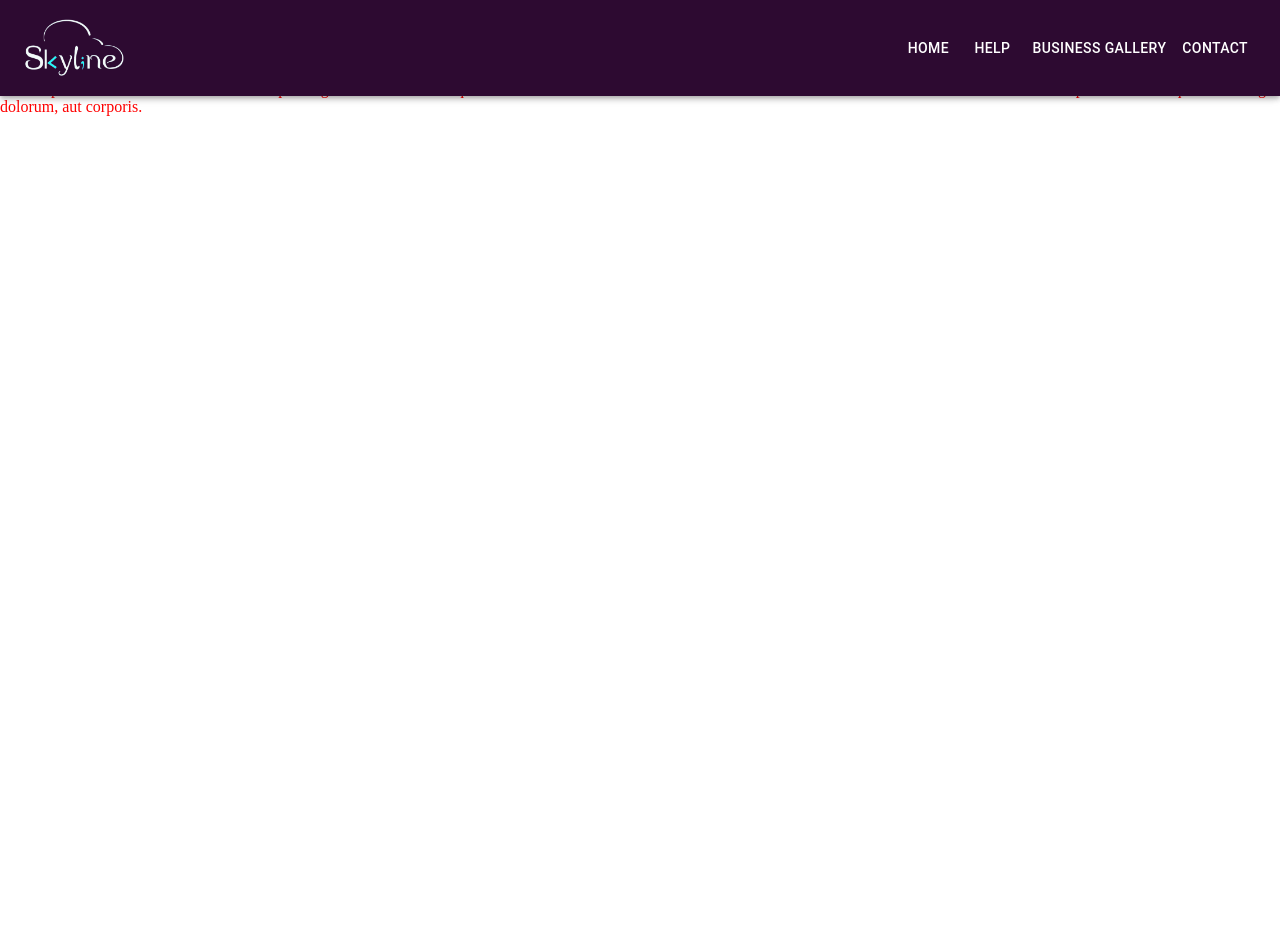
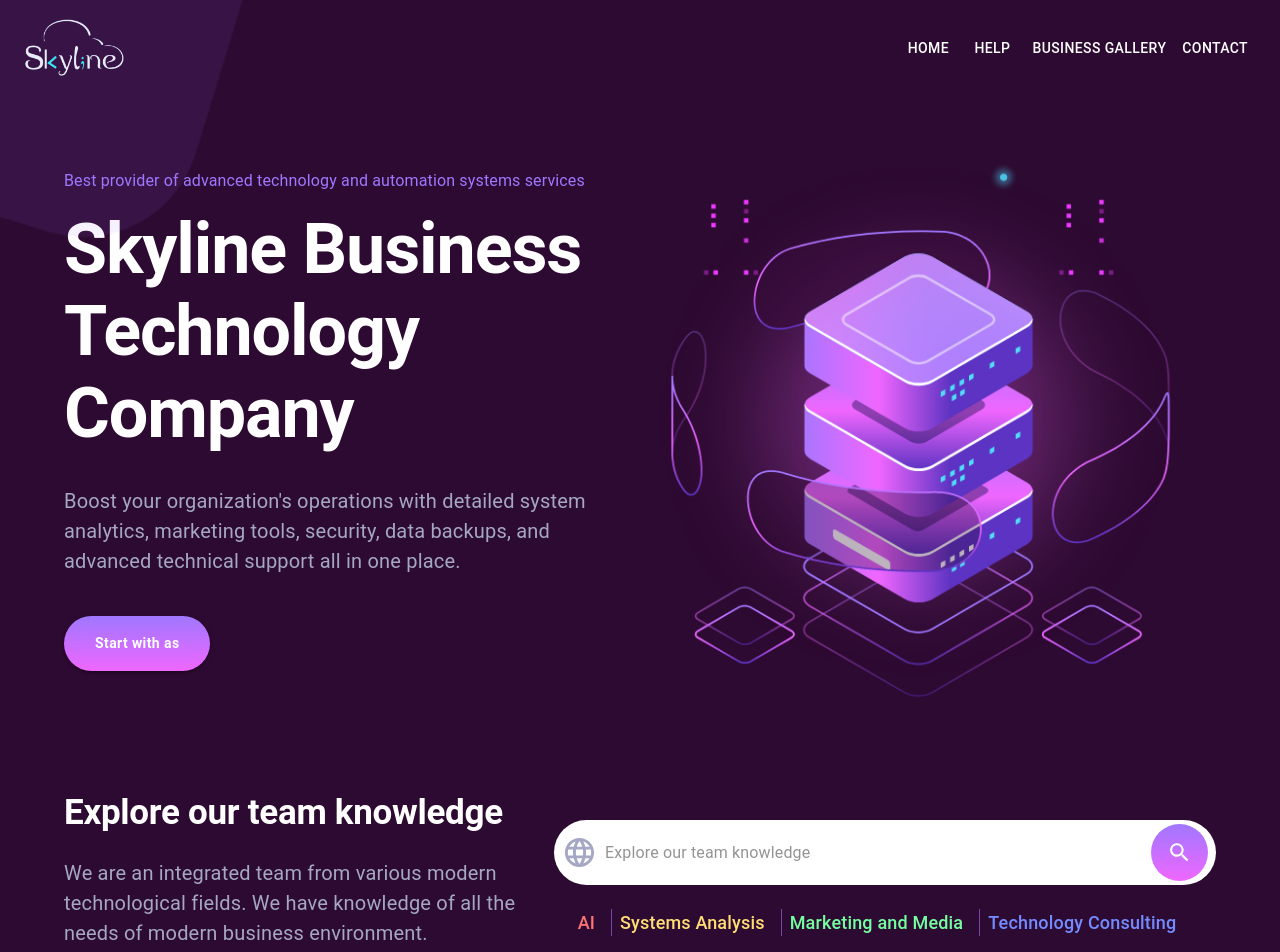
Before and after one commit to Mohamad-Aljaber/Introductory-site, a React (Vite) app: page / in a window 1280 px wide. Shown: the top 952 px of the page. Before the commit the page ends 800 px from the top, so only its background shows below. Built offline with nearby package versions, Linux system fonts and the light colour scheme.

Commit message:
Design section Single Slider

```diff
--- a/src/App.tsx
+++ b/src/App.tsx
@@ -2,12 +2,15 @@ import { Box } from "@mui/material";
 import "./App.css";
 // import Header from "./components/Header";
 import SingleSlider from "./components/SingleSlider";
+import Header from "./components/Header";
+import DomainSearch from "./components/DomainSearch";
 
 function App() {
   return (
     <Box>
-      {/* <Header /> */}
+      <Header />
       <SingleSlider />
+      <DomainSearch/>
     </Box>
   );
 }
--- /dev/null
+++ b/src/components/DomainSearch.tsx
@@ -0,0 +1,153 @@
+import {
+  Box,
+  Container,
+  Grid,
+  InputBase,
+  Stack,
+  Typography,
+} from "@mui/material";
+import theme2 from "../theme/theme.ts";
+import { styled } from "@mui/material/styles";
+import SearchIcon from "@mui/icons-material/Search";
+import LanguageIcon from "@mui/icons-material/Language";
+const bgTheme = theme2.palette.primary.main;
+const Specializations = [
+  { text: "AI", color: "#ff7474" },
+  { text: "Systems Analysis", color: "#ffdd74" },
+  { text: "Marketing and Media", color: "#74ff9f" },
+  { text: "Technology Consulting", color: "#748bff" },
+];
+const Search = styled("div")(({ theme }) => ({
+  position: "relative",
+  borderRadius: "50px",
+  backgroundColor: theme.palette.common.white,
+  marginRight: theme.spacing(2),
+  marginLeft: 0,
+  width: "100%",
+  color: "black",
+  display: "flex",
+  alignItems: "center",
+  padding: theme.spacing(0.5, 1),
+}));
+
+const SearchIconWrapper = styled("div")(() => ({
+  display: "flex",
+  alignItems: "center",
+  justifyContent: "center",
+}));
+
+const StyledInputBase = styled(InputBase)(({ theme }) => ({
+  color: "inherit",
+  width: "100%",
+  "& .MuiInputBase-input": {
+    // padding: theme.spacing(1, 1, 1, 0),
+    transition: theme.transitions.create("width"),
+    width: "100%",
+  },
+}));
+
+const DomainSearch = () => {
+  return (
+    <Box sx={{ p: 3, backgroundColor: bgTheme, pb: 6, color: "#fff" }}>
+      <Container>
+        <Grid
+          container
+          spacing={3}
+          alignItems={"center"}
+        >
+          <Grid
+            item
+            xs={12}
+            sm={5}
+          >
+            <Typography
+              variant="h2"
+              sx={{
+                color: "#fff",
+                mb: 3,
+                fontWeight: "bold",
+                fontSize: { xs: "26px", sm: "30px", lg: "35px" },
+              }}
+            >
+              Explore our team knowledge
+            </Typography>
+            <Typography
+              sx={{
+                color: "#A5A7C5",
+                mb: 5,
+                fontSize: { xs: "16px", sm: "18px", lg: "20px" },
+              }}
+            >
+              We are an integrated team from various modern technological
+              fields. We have knowledge of all the needs of modern business
+              environment.
+            </Typography>
+          </Grid>
+          <Grid
+            item
+            xs={12}
+            sm={7}
+          >
+            <Search>
+              <SearchIconWrapper sx={{ mr: 1 }}>
+                <LanguageIcon
+                  sx={{ width: "35px", height: "35px", color: "#A5A7C5" }}
+                />
+              </SearchIconWrapper>
+              <StyledInputBase
+                placeholder="Explore our team knowledge"
+                inputProps={{ "aria-label": "search" }}
+              />
+
+              <SearchIconWrapper
+                sx={{
+                  background:
+                    "linear-gradient(to bottom, #a077ff 0%, #ef67ff 100%);",
+                  borderRadius: "50%",
+                  p: 2,
+                }}
+              >
+                <SearchIcon
+                  sx={{ width: "25px", height: "25px", color: "#fff" }}
+                />
+              </SearchIconWrapper>
+            </Search>
+            <Stack
+              sx={{
+                flexDirection: "row",
+                flexWrap: "wrap",
+                gap: 1,
+                justifyContent: "center",
+                my: 3,
+              }}
+            >
+              {Specializations.map((item, index) => (
+                <Typography
+                  key={index}
+                  sx={{
+                    pr: 2,
+                    color: item.color,
+                    fontWeight: "500",
+                    fontSize: {
+                      xs: "14px",
+                      sm: "16px",
+                      lg: "18px",
+                      borderRight:
+                        item.text == "Technology Consulting"
+                          ? ""
+                          : "1px solid #73469F",
+                    },
+                  }}
+                >
+                  {item.text}
+                </Typography>
+              ))}
+            </Stack>
+          </Grid>
+        </Grid>
+      </Container>
+    </Box>
+  );
+};
+
+export default DomainSearch;
--- a/src/components/Header.tsx
+++ b/src/components/Header.tsx
@@ -3,9 +3,11 @@ import {
   AppBar,
   Box,
   Button,
-  Container,
+  CssBaseline,
   IconButton,
+  Slide,
   Toolbar,
+  useScrollTrigger,
 } from "@mui/material";
 import MenuIcon from "@mui/icons-material/Menu";
 import theme from "../theme/theme";
@@ -37,19 +39,24 @@ const effectHoverStyles = {
 
 const Header = () => {
   const [mobileOpen, setMobileOpen] = React.useState(false);
+  const trigger = useScrollTrigger();
+
   const handleDrawerToggle = () => {
     setMobileOpen(prevState => !prevState);
   };
   return (
     <Box>
-      <Container>
+      <CssBaseline />
+      <Slide in={!trigger}>
       <AppBar
         component="header"
+        position="static"
         sx={{
           py: 2,
           backgroundColor: bgTheme,
         }}
       >
+
           <Toolbar
             sx={{
               backgroundColor: bgTheme,
@@ -85,14 +92,15 @@ const Header = () => {
               ))}
             </Box>
           </Toolbar>
+
       </AppBar>
+      </Slide>
       <DrawerComponent
         open={mobileOpen}
         onClose={handleDrawerToggle}
         navItems={navItems}
         effectHoverStyles={effectHoverStyles}
       />
-      </Container>
     </Box>
   );
 };
--- a/src/components/SingleSlider.tsx
+++ b/src/components/SingleSlider.tsx
@@ -1,25 +1,89 @@
-import { Box, Typography } from "@mui/material";
-import React from "react";
-import Header from "./Header";
+import { Box, Button, Container, Stack, Typography } from "@mui/material";
+import theme from "../theme/theme.ts";
+import hero from "../assets/images/hero_right.png";
+import shape from "../assets/images/top-left-shape.png";
+const bgTheme = theme.palette.primary.main;
+const sTextTheme = theme.palette.text.secondary;
+// const pTextTheme = theme.palette.text.primary;
 
 const SingleSlider = () => {
   return (
-    <>
-      <Header />
-      <Box
-        sx={{
-          color: "red",
-          zIndex: 1,
-          position: "relative",
-          mt: 10, // إزاحة النص للأسفل بعد Header
-        }}
-      >
-        Lorem ipsum dolor sit amet consectetur adipisicing elit. Laboriosam
-        eaque necessitatibus dolor alias inventore omnis hic eius ducimus autem
-        eveniet laudantium animi provident velit quasi nisi magni dolorum, aut
-        corporis.
-      </Box>
-    </>
+    <Box
+      component="main"
+      sx={{ p: 3, backgroundColor: bgTheme, pb: 6 }}
+    >
+      <Container>
+        <Stack
+          direction={"row"}
+          alignItems={"center"}
+        >
+          <Box>
+            <Typography
+              variant="body1"
+              color={sTextTheme}
+              mb={2}
+            >
+              Best provider of advanced technology and automation systems
+              services
+            </Typography>
+            <Typography
+              variant="h1"
+              sx={{
+                fontWeight: "bold",
+                color: "#fff",
+                mb: 4,
+                fontSize: { xs: "30px", sm: "50px", lg: "70px" },
+              }}
+            >
+              Skyline Business Technology Company{" "}
+            </Typography>
+            <Typography
+              sx={{
+                color: "#A5A7C5",
+                mb: 5,
+                fontSize: { xs: "16px", sm: "18px", lg: "20px" },
+              }}
+            >
+              Boost your organization's operations with detailed system
+              analytics, marketing tools, security, data backups, and advanced
+              technical support all in one place.
+            </Typography>
+            <Button
+              variant="contained"
+              sx={{
+                background:
+                  "linear-gradient(to bottom, #a077ff 0%, #ef67ff 100%);",
+                fontWeight: "bold",
+                borderRadius: "30px",
+                padding: "15px 31px",
+                textTransform: "none",
+              }}
+            >
+              Start with as
+            </Button>
+          </Box>
+          <Box
+            component="img"
+            src={hero}
+            alt="hero_right"
+            width={600}
+            sx={{ display: { xs: "none", md: "block" } }}
+          />
+          <Box
+            component="img"
+            src={shape}
+            alt="hero_right"
+            width={600}
+            sx={{
+              display: { xs: "none", sm: "block" },
+              position: "absolute",
+              top: "-15rem",
+              left: "-15rem",
+            }}
+          />
+        </Stack>
+      </Container>
+    </Box>
   );
 };
 
--- a/src/theme/theme.ts
+++ b/src/theme/theme.ts
@@ -10,6 +10,7 @@ const theme = createTheme({
     },
     text: {
       primary: "#F067FF",
+      secondary: "#9F78FF",
     },
   },
 });
```
Lines whose indentation alone changed are shown as unchanged.
